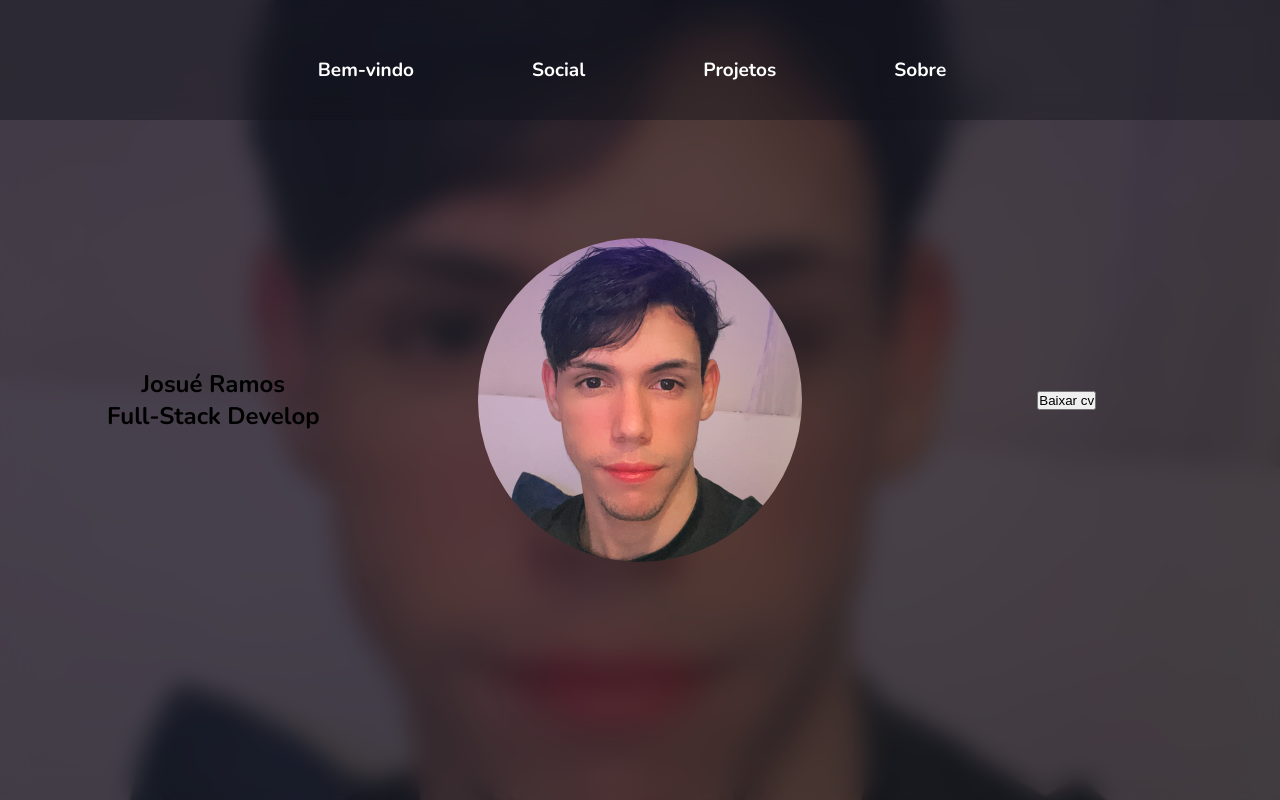
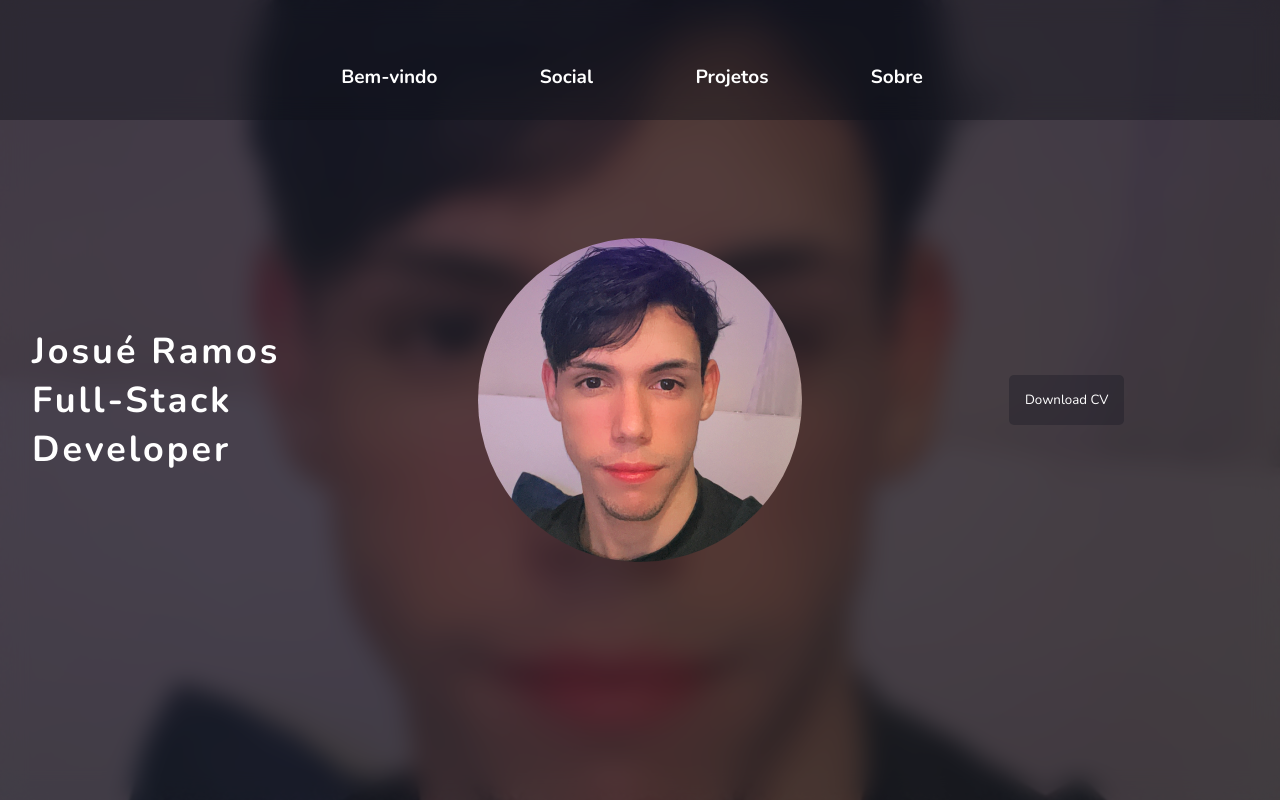
Before and after one commit to Niall-swift/portfolio, a React (Create React App) app: page /Dashboardr in a window 1280 px wide. Built offline with nearby package versions, Linux system fonts and the light colour scheme.

Commit message:
new update

```diff
--- a/src/components/Header/Header-styled.js
+++ b/src/components/Header/Header-styled.js
@@ -28,7 +28,7 @@ export const Options = styled.div`
     a{
       margin-left: 2rem;
       margin-right: 3rem;
-      padding: 1em;
+      padding: 0.7rem;
       cursor: pointer;
       border-radius: 5px;
       color: #fff;
@@ -37,16 +37,16 @@ export const Options = styled.div`
       text-decoration: none;
 
       &:hover{
-        background: #222831;
-        box-shadow: 0 0 10px 1px #222831;
+        background: #696969;
+        box-shadow: 0 0 10px 1px #696969;
         animation: Hover 600ms ease-in-out;
       }
       @keyframes Hover {
         0%{
-          box-shadow: 0 0 15px 5px #222831;
+          box-shadow: 0 0 15px 5px #696969;
         }
         100%{
-          box-shadow: 0 0 10px 1px #222836;
+          box-shadow: 0 0 10px 1px #696969;
         }
       }
     }
--- a/src/index.css
+++ b/src/index.css
@@ -2,9 +2,7 @@
   box-sizing: border-box;
   margin: 0;
   padding: 0;
-}
-
-body {
+  user-select:none;
   font-family: 'Nunito',sans-serif;
   -webkit-font-smoothing: antialiased;
   -moz-osx-font-smoothing: grayscale;
--- a/src/pages/Dashboadr/Dashboard-styled.js
+++ b/src/pages/Dashboadr/Dashboard-styled.js
@@ -28,12 +28,40 @@ export const Iform = styled.main`
   >div{
     display: flex;
     justify-content: center;
-    align-items: center;
-    flex-direction: column;
+    padding: 2rem;
     width: 500px;
-
-    >h1,h2{
-      text-align: center;
-    }
   }
 `
+
+export const Title = styled.div`
+  color: #fff;
+  display: flex;
+  flex-direction: column;
+  align-items: flex-start;
+  letter-spacing: 3px;
+  font-size: 1.5rem;
+`
+
+export const DownloadButton = styled.button`
+  border: none;
+  padding: 1rem;
+  background: rgba(16 18 27 / 30%);
+  border-radius: 5px;
+  a{
+    text-decoration: none;
+    color: #fff;
+  }
+  &:hover{
+      background: #696969;
+      box-shadow: 0 0 10px 1px #696969;
+      animation: Hover 600ms ease-in-out;
+    }
+    @keyframes Hover {
+      0%{
+        box-shadow: 0 0 15px 5px #696969;
+      }
+    100%{
+        box-shadow: 0 0 10px 1px #696969;
+      }
+    }
+`
--- a/src/pages/Dashboadr/index.js
+++ b/src/pages/Dashboadr/index.js
@@ -1,7 +1,9 @@
-import { Conteiner, Iform} from "./Dashboard-styled"
+import { Conteiner, Iform, Title, DownloadButton} from "./Dashboard-styled"
 import { Avatar } from "../Login/Login-styled"
 import avatar from '../../assets/48032843-FBDB-480C-832C-B6FEDAE2B589.jpg'
+import CV from '../../assets/Currículo Josué.docx.pdf'
 import Header from "../../components/Header"
+import { Link } from "react-router-dom"
 
 export default function Dashboadr() {
   return(
@@ -11,8 +13,10 @@ export default function Dashboadr() {
 
       <Iform>
         <div>
+        <Title>
           <h1>Josué Ramos</h1>
-          <h2>Full-Stack Develop</h2>
+          <h2>Full-Stack Developer</h2>
+        </Title>
         </div>
 
         <div>
@@ -22,7 +26,9 @@ export default function Dashboadr() {
         </div>
 
         <div>
-          <button>Baixar cv</button>
+        <DownloadButton>
+        <a href={CV} download> Download CV </a>
+        </DownloadButton>
         </div>
       </Iform>
 
```
Also changed, not shown: 1 other file (tests, documents, lock files or other folders).
